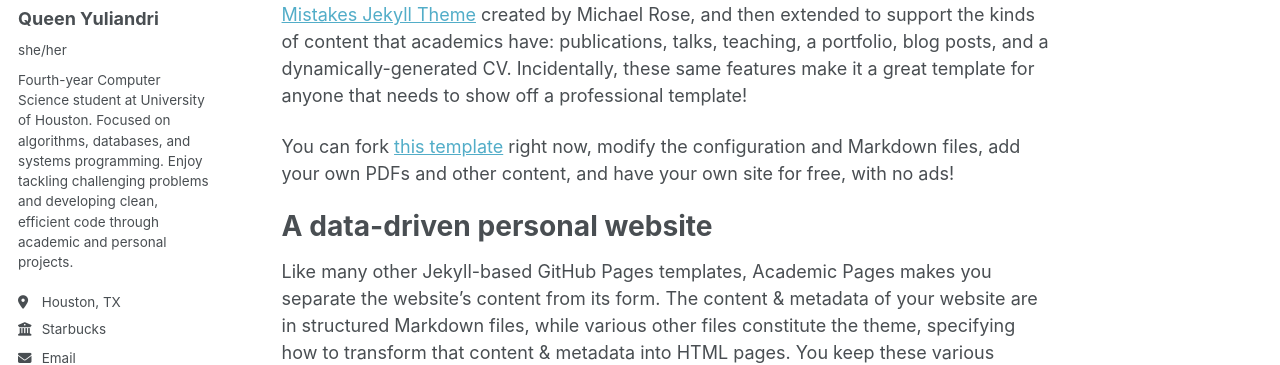
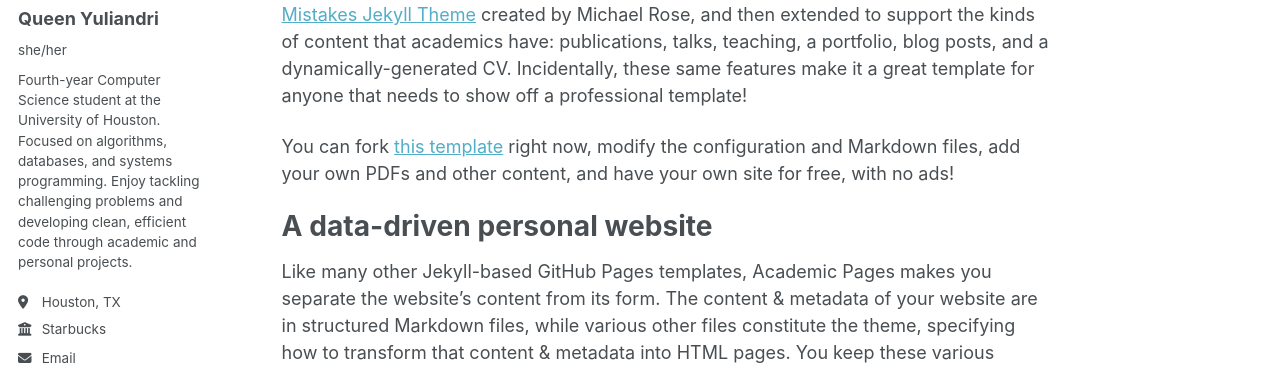
Before and after one commit to Queen-aty/Queen-aty.github.io, a Jekyll site: the page built from _pages/about.md, in a window 1280 px wide. Shown: the part 278-643 px from the top of the page. Built offline with Jekyll 4.4.1, drawn with Linux system fonts in a browser that asks for light colours; some web fonts are replaced; a script bundle is joined from its source files by our own code; library files that are not in the unit come from our copies.

Commit message:
Update _config.yml

```diff
--- a/_config.yml
+++ b/_config.yml
@@ -26,7 +26,7 @@
   avatar           : "profile.png"
   name             : "Queen Yuliandri"
   pronouns         : "she/her"
-  bio              : "Fourth-year Computer Science student at University of Houston. Focused on algorithms, databases, and systems programming. Enjoy tackling challenging problems and developing clean, efficient code through academic and personal projects."
+  bio              : "Fourth-year Computer Science student at the University of Houston. Focused on algorithms, databases, and systems programming. Enjoy tackling challenging problems and developing clean, efficient code through academic and personal projects."
   location         : "Houston, TX"
   employer         : "Starbucks"
   uri              : # URL
```
